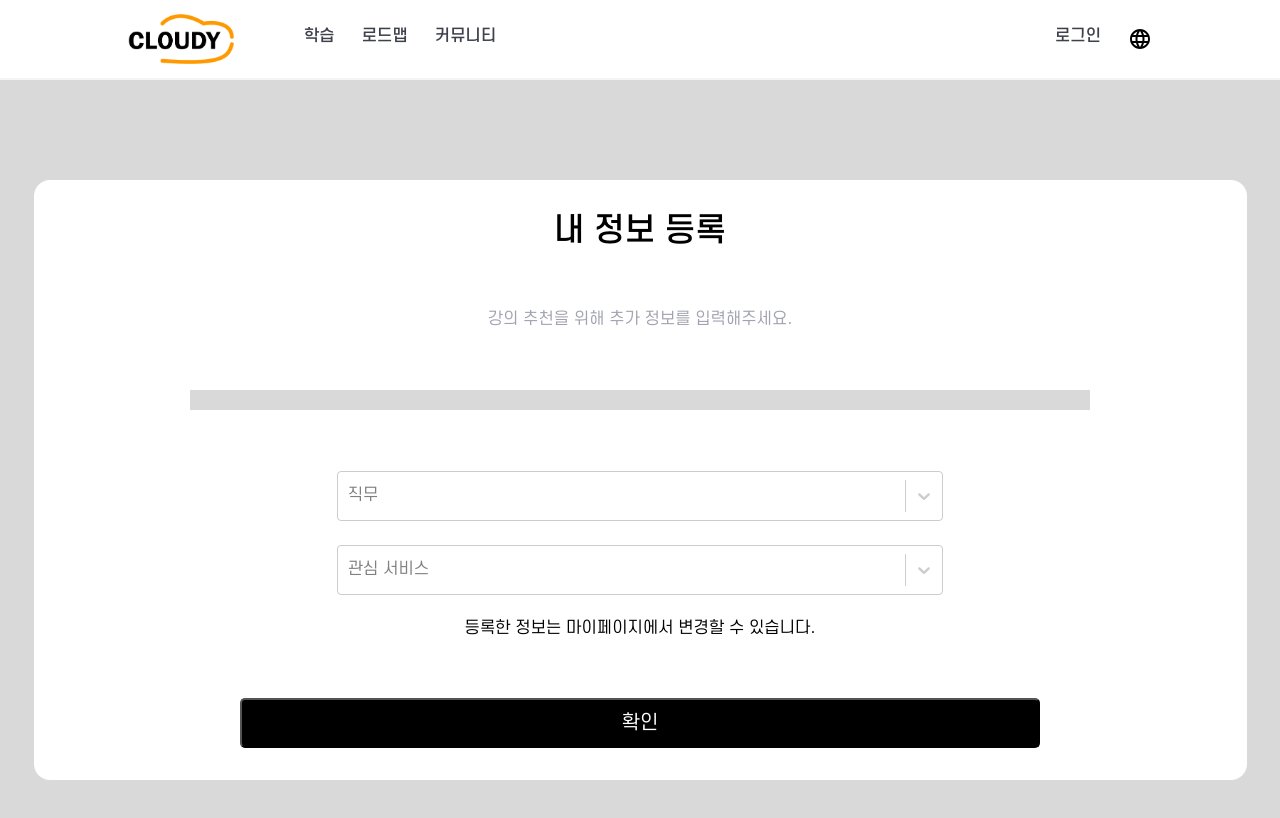
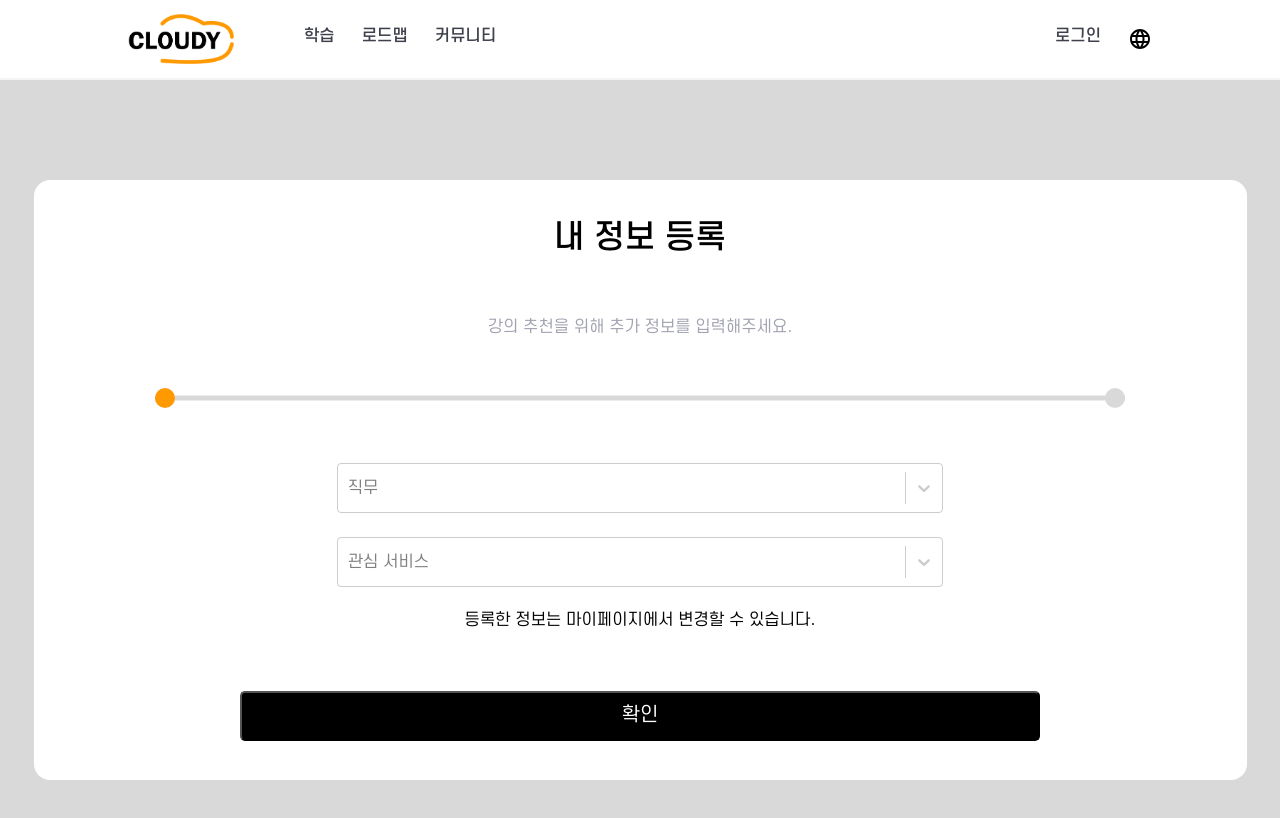
Before and after one commit to aws-cloudy/cloudy, a Next.js app in the folder frontend/: page /join in a window 1280 px wide. Shown: the top 818 px of the page. Built offline with nearby package versions, Linux system fonts and the light colour scheme.

Commit message:
[FE-PAGE] feat: progress bar 추가 #21

```diff
--- a/frontend/app/join/page.tsx
+++ b/frontend/app/join/page.tsx
@@ -1,4 +1,4 @@
-import RegistInfo from '@/components/registInfomation'
+import RegistInfo from '@/components/RegistInfomation'
 import styles from './page.module.scss'
 
 const joinPage = () => {
--- /dev/null
+++ b/frontend/components/ProgressBar/index.module.scss
@@ -0,0 +1,46 @@
+@import '@/styles/theme.scss';
+.progressBarContainer {
+  display: flex;
+  align-items: center;
+  width: 80%;
+  position: relative;
+  margin-bottom: 5%;
+}
+
+.firstCircle,
+.lastCircle {
+  width: 20px;
+  height: 20px;
+  border-radius: 50%;
+  position: absolute;
+  top: 0;
+  transform: translateY((-50%));
+}
+
+.firstCircle {
+  left: 0;
+  background-color: $primary;
+}
+
+.lastCircle {
+  right: 0;
+  transition: width 0.25s ease-in-out;
+}
+
+.progressBarLine {
+  height: 5px;
+  background-color: $primary;
+  top: 50%;
+  left: 10px;
+  transform: translateY(-50%);
+  transition: width 0.25s ease-in-out;
+}
+
+.progressBarContainer::before {
+  content: '';
+  height: 5px;
+  width: 100%;
+  background-color: $gray6;
+  position: absolute;
+  transform: translateY(-50%);
+}
--- /dev/null
+++ b/frontend/components/ProgressBar/index.tsx
@@ -0,0 +1,20 @@
+'use client'
+import React from 'react'
+import styles from './index.module.scss'
+
+const ProgressBar = ({ currentStep, totalSteps }: any) => {
+  const progressPercentage = (currentStep / totalSteps) * 100
+
+  return (
+    <div className={styles.progressBarContainer}>
+      <div className={styles.firstCircle} />
+      <div className={styles.progressBarLine} style={{ width: `${progressPercentage}%` }} />
+      <div
+        className={styles.lastCircle}
+        style={{ backgroundColor: progressPercentage === 100 ? '#ff9900' : '#d9d9d9' }}
+      />
+    </div>
+  )
+}
+
+export default ProgressBar
--- a/frontend/components/registInfomation/index.tsx
+++ b/frontend/components/registInfomation/index.tsx
@@ -2,6 +2,9 @@
 import Select from 'react-select'
 import styles from './indext.module.scss'
 import '@/styles/theme.scss'
+import ProgressBar from '../ProgressBar'
+import { useState } from 'react'
+
 export default function RegistInfo() {
   const options = [
     { value: 'Data Scientist', label: 'Data Scientist' },
@@ -19,11 +22,20 @@ export default function RegistInfo() {
     }),
   }
 
+  const [currentStep, setCurrentStep] = useState(0)
+  const totalSteps = 1
+
+  const handleNextStep = () => {
+    if (currentStep < totalSteps) {
+      setCurrentStep(currentStep + 1)
+    }
+  }
+
   return (
     <div className={styles.section}>
       <div className={styles.title}>내 정보 등록</div>
       <div className={styles.grayText}>강의 추천을 위해 추가 정보를 입력해주세요.</div>
-      <div className={styles.line} />
+      <ProgressBar currentStep={currentStep} totalSteps={totalSteps} />
       <Select
         options={options}
         className={styles.select}
@@ -56,7 +68,9 @@ export default function RegistInfo() {
       />
       <div className={styles.blackText}>등록한 정보는 마이페이지에서 변경할 수 있습니다.</div>
 
-      <button className={styles.submit}>확인</button>
+      <button className={styles.submit} onClick={handleNextStep}>
+        확인
+      </button>
     </div>
   )
 }
```
